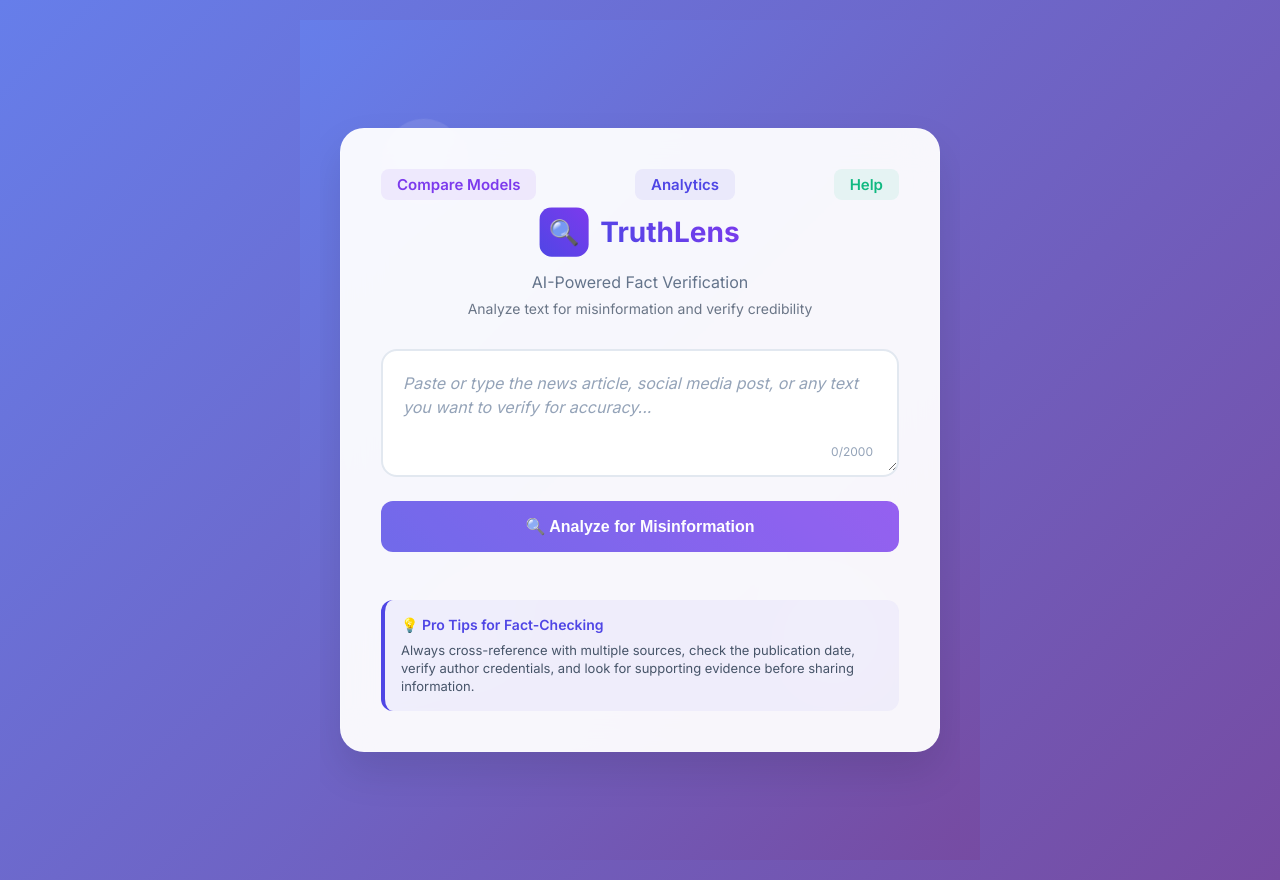
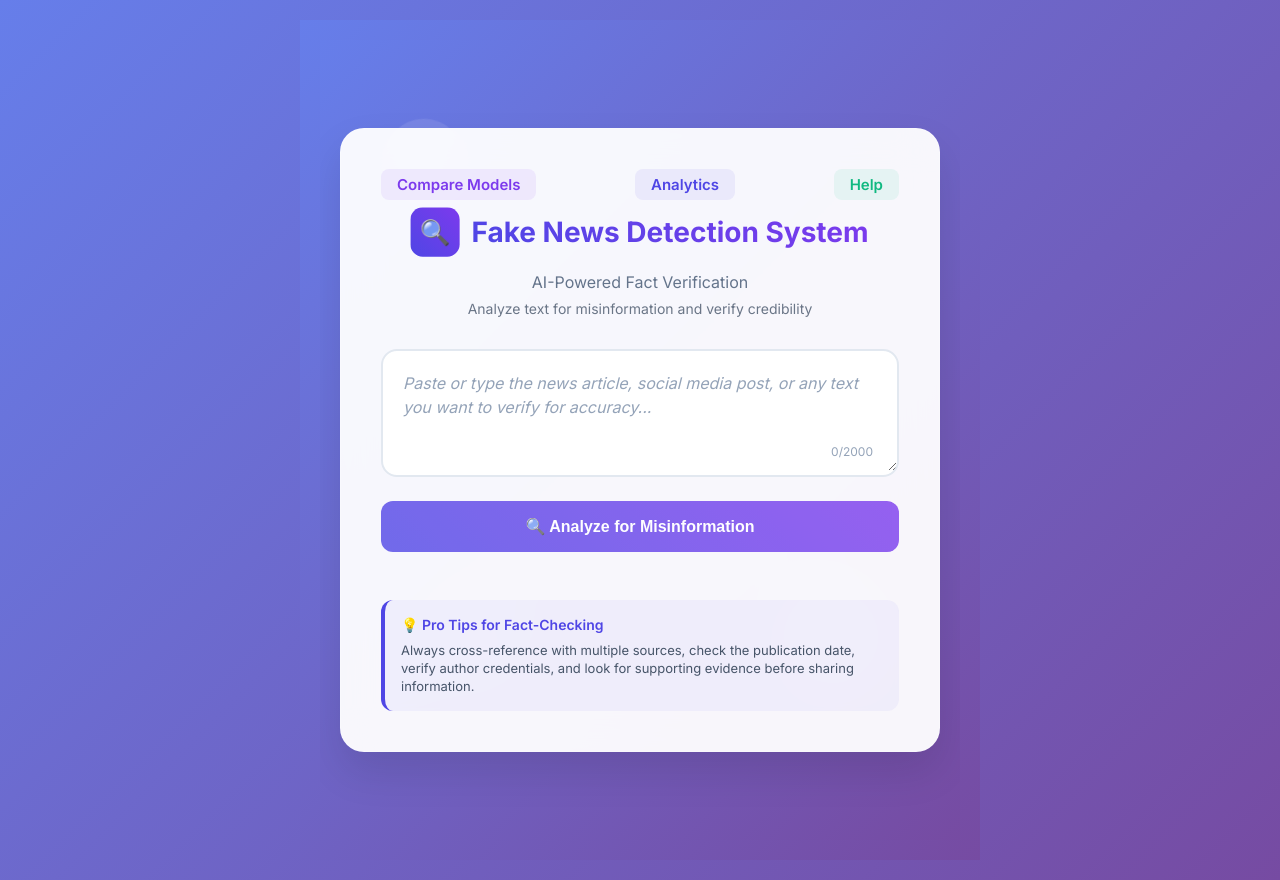
Before and after one commit to sahil82764/Adv-Fake-News-Detection, a Next.js app in the folder frontend/: page / in a window 1280 px wide. Built offline with nearby package versions, Linux system fonts and the light colour scheme.

Commit message:
frontend index updated

```diff
--- a/frontend/pages/index.tsx
+++ b/frontend/pages/index.tsx
@@ -504,7 +504,7 @@ export default function Home() {
         <div className="header">
           <div className="logo">
             <div className="logo-icon">🔍</div>
-            <div className="logo-text">TruthLens</div>
+            <div className="logo-text">Fake News Detection System</div>
           </div>
           <div className="tagline">AI-Powered Fact Verification</div>
           <div className="subtitle">Analyze text for misinformation and verify credibility</div>
```
Also changed, not shown: 2 other files (tests, documents, lock files or other folders).
